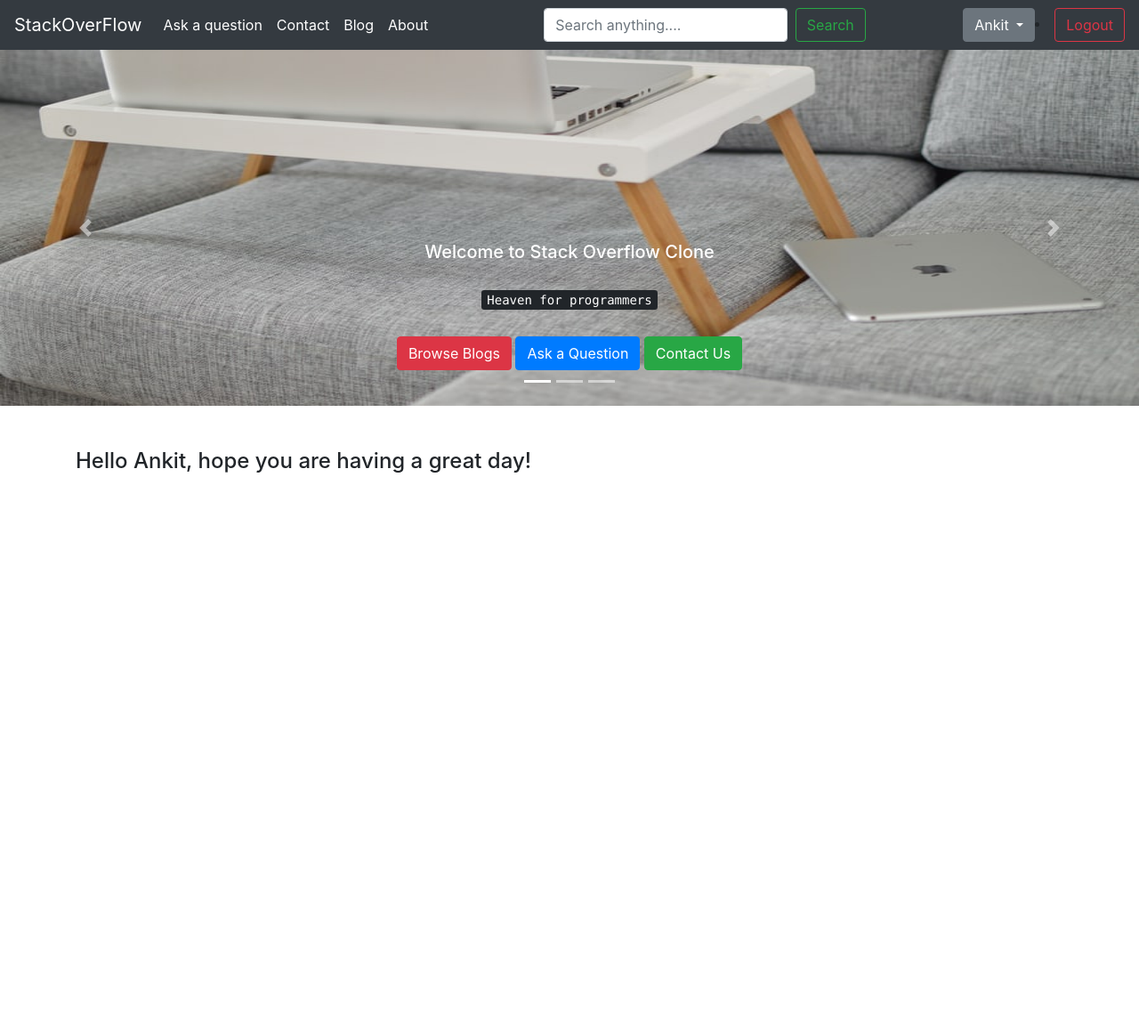
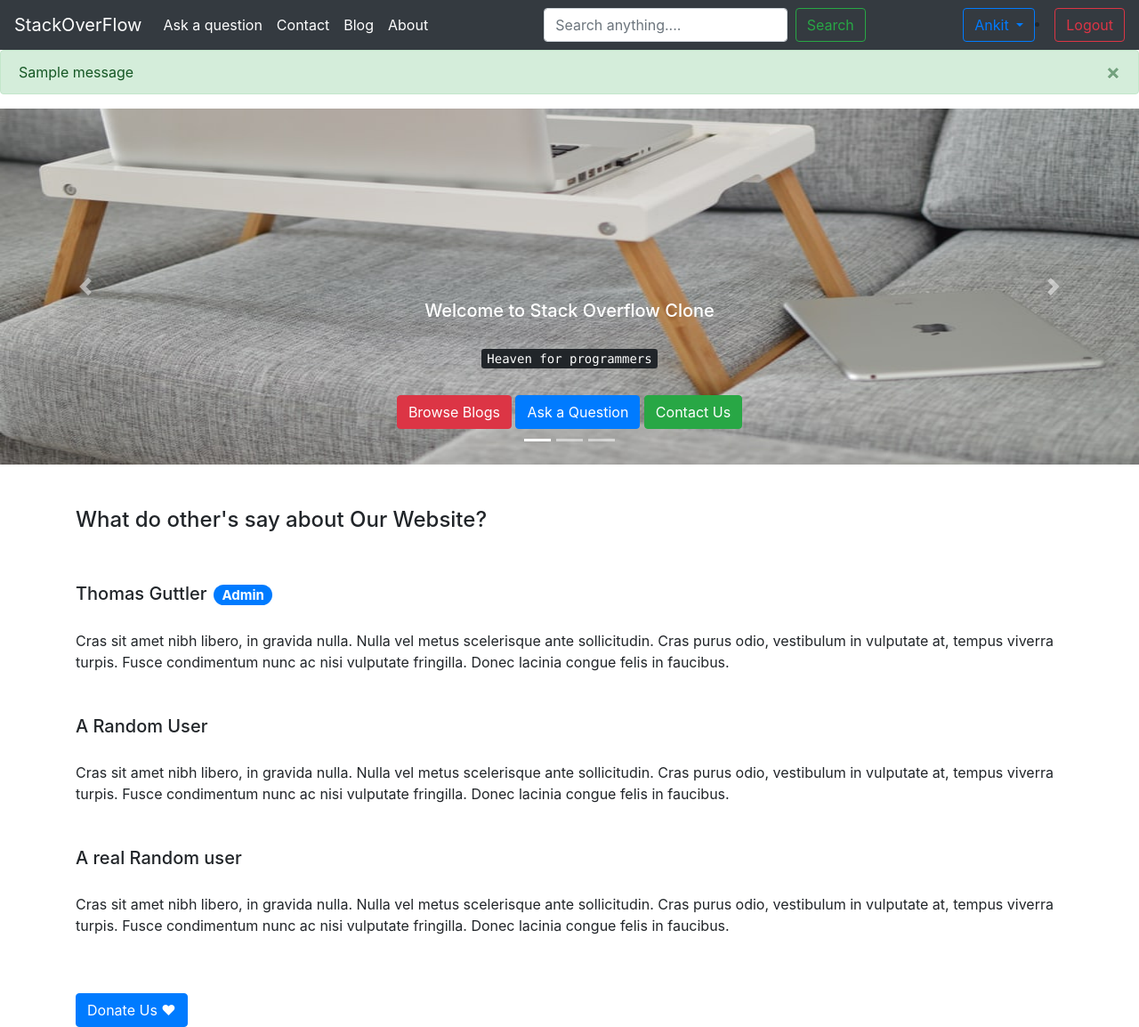
Before and after one commit to AnkitMitraOfficial/StackOverflowClone, a Django app: page /home/ in a window 1280 px wide. Shown: the whole page at 89% size. Before the commit the page ends 531 px from the top, so only its background shows below. Run offline with Django 3.2, Linux system fonts and the light colour scheme; a user stored in the database is signed in; one stand-in notice (Sample message) is shown; some libraries are stand-ins or nearby versions.

Commit message:
Small updates in the home and profile page

```diff
--- a/Authentication/templates/account/email/base_message.txt
+++ b/Authentication/templates/account/email/base_message.txt
@@ -3,5 +3,5 @@
 {% block content %}{% endblock %}
 
 {% blocktrans with site_name=current_site.name site_domain=current_site.domain %}Thank you for using {{ site_name }}!
-{{ site_domain }}{% endblocktrans %}
+{{ site_domain }} team {% endblocktrans %}
 {% endautoescape %}
--- a/Authentication/templates/account/messages/email_confirmation_sent.txt
+++ b/Authentication/templates/account/messages/email_confirmation_sent.txt
@@ -1,2 +1,2 @@
 {% load i18n %}
-{% blocktrans %}Confirmation e-mail sent to {{email}}.{% endblocktrans %}
+{% blocktrans %}Confirmation e-mail sent to {{email}}{% endblocktrans %}
--- a/HomeSite/urls.py
+++ b/HomeSite/urls.py
@@ -38,8 +38,6 @@ urlpatterns = [
      path('account/', include('Authentication.urls')),
      path('home/', include('StackoverflowClone.urls')),
 
-    #delete user
-    #  path('del_user/(?P<username>[\w|\W.-]+)/$',views.del_user),
 ]
 
 handler404 = 'Contact.views.error_404_view'
--- a/StackoverflowClone/templates/StackoverflowClone/about.html
+++ b/StackoverflowClone/templates/StackoverflowClone/about.html
@@ -30,7 +30,7 @@
                                                                                 -- Ankit Mitra</pre>
 </div>
 <div class="container">
-  <h3 class="text-center">Our team</h3><br>
+  <h3 class="text-center">Meet the team</h3><br>
   <div class="row featurette mt-4 d-flex justify-content-center align-items-center"><br>
     <div class="col-md-7">
       <h2 class="featurette-heading">Ankit Mitra ---<span class="text-muted"> Owner, Founder</span></h2><br>
--- a/StackoverflowClone/templates/StackoverflowClone/base.html
+++ b/StackoverflowClone/templates/StackoverflowClone/base.html
@@ -55,18 +55,21 @@
             <input class="form-control mr-sm-1" type="search" placeholder="Search anything...." aria-label="Search" name="query" id="query" >
             <button class="btn btn-outline-success my-2 my-sm-0" type="submit">Search</button>
         </form>
-      </ul>
-
-<div class="btn-group">
-  <button class="btn btn-secondary dropdown-toggle" type="button" data-toggle="dropdown" aria-haspopup="true" aria-expanded="false">
+      </ul><div class="dropdown">
+        <button class="btn btn-outline-primary dropdown-toggle" type="button" id="dropdownMenuMenu" data-toggle="dropdown"
+          aria-haspopup="true" aria-expanded="false">
           {{ user.username }}
         </button>
-  <div class="dropdown-menu">
+        <div class="dropdown-menu" aria-labelledby="dropdownMenuMenu">
+          <button class="dropdown-item disabled" type="button">{{ user.username }}<br><small>{{ user.email }}</small></button>
+          <div class="dropdown-divider"></div>
           <a href="{% url 'profile' %}" class="dropdown-item">Your Profile</a>
-    <a class="dropdown-item" href="#">Change Password</a>
+          <a class="dropdown-item" href="{% url 'account_change_password' %}">Change Password</a>
           <a class="dropdown-item" href="#">Your questions</a>
           <div class="dropdown-divider"></div>
+          <a class="dropdown-item" href="#">Change Password</a>
           <a class="dropdown-item" href="{% url 'account_logout' %}">Logout</a>
+        </div>
       </div>
       <form action="{% url 'account_logout' %}" class="form-inline my-2 my-lg-0">
         <li class="nav-item active">
@@ -105,26 +108,20 @@
       </ul>
     </div>
   </nav>
+  {% endif %}
   {% if messages %}
-  {% endif %}
-  <ul class="messages">
+  <ul class="messages px-0 mb-0">
       {% for message in messages %}
-      <div class="alert alert-{{ message.tags }} alert-dismissible fade show my-0" role="alert">
-        <b>{{ message }}</b>
+      <div class="alert alert-{{ message.tags }} alert-dismissible fade show" role="alert">
+        {{ message }}
         <button type="button" class="close" data-dismiss="alert" aria-label="Close">
           <span aria-hidden="true">&times;</span>
         </button>
       </div>
       {% endfor %}
+      {% endif %}
   </ul>
-  {% endif %}
 </div>
-  <!-- Optional JavaScript; choose one of the two! -->
-
-
   {% block content %}{% endblock content %}
-
-
 </body>
-
 </html>
--- a/StackoverflowClone/templates/StackoverflowClone/home.html
+++ b/StackoverflowClone/templates/StackoverflowClone/home.html
@@ -5,7 +5,7 @@
     <title>StackOverFlowClone</title>
 
     {% if user.is_authenticated %}
-<div id="carouselExampleCaptions" class="carousel slide" data-ride="carousel">
+<div id="carouselExampleCaptions" class="carousel slide " data-ride="carousel">
   <ol class="carousel-indicators">
     <li data-target="#carouselExampleCaptions" data-slide-to="0" class="active"></li>
     <li data-target="#carouselExampleCaptions" data-slide-to="1"></li>
@@ -53,7 +53,56 @@
   </a>
 </div><br><br>
 <div class="container text-container">
-  <h4>Hello {{ user.username }}, hope you are having a great day!</h4>
+  <h4>What do other's say about Our Website?</h4><br><br>
+  <ul class="list-unstyled">
+    <li class="media">
+      <div class="media-body">
+        <h5 class="mt-0 mb-1">Thomas Guttler<span class="badge badge-pill badge-primary mx-2">Admin</span></h5><br>
+        Cras sit amet nibh libero, in gravida nulla. Nulla vel metus scelerisque ante sollicitudin. Cras purus odio, vestibulum in vulputate at, tempus viverra turpis. Fusce condimentum nunc ac nisi vulputate fringilla. Donec lacinia congue felis in faucibus.
+      </div>
+    </li><br><br>
+    <li class="media">
+      <div class="media-body">
+        <h5 class="mt-0 mb-1">A Random User</h5><br>
+        Cras sit amet nibh libero, in gravida nulla. Nulla vel metus scelerisque ante sollicitudin. Cras purus odio, vestibulum in vulputate at, tempus viverra turpis. Fusce condimentum nunc ac nisi vulputate fringilla. Donec lacinia congue felis in faucibus.
+      </div>
+    </li><br><br>
+    <li class="media">
+      <div class="media-body">
+        <h5 class="mt-0 mb-1">A real Random user</h5><br>
+        Cras sit amet nibh libero, in gravida nulla. Nulla vel metus scelerisque ante sollicitudin. Cras purus odio, vestibulum in vulputate at, tempus viverra turpis. Fusce condimentum nunc ac nisi vulputate fringilla. Donec lacinia congue felis in faucibus.
+      </div>
+    </li>
+  </ul>
+<br><br>
+<button type="button" class="btn btn-primary" data-toggle="modal" data-target="#staticBackdrop">
+  Donate Us &#10084;
+</button>
+
+<!-- Modal -->
+<div class="modal fade" id="staticBackdrop" data-backdrop="static" data-keyboard="false" tabindex="-1" aria-labelledby="staticBackdropLabel" aria-hidden="true">
+  <div class="modal-dialog">
+    <div class="modal-content">
+      <div class="modal-header">
+        <h5 class="modal-title" id="staticBackdropLabel">Donate Us &#10084;</h5>
+        <button type="button" class="close" data-dismiss="modal" aria-label="Close">
+          <span aria-hidden="true">&times;</span>
+        </button>
+      </div>
+      <div class="modal-body">
+        StackOverFlowClone costs you nothing and is free of advertising. We put a lot of work in StackOverFlowClone and cover running costs like servers, SSL certificates, hosting and much more. Because we would like to keep StackOverFlowClone advertising-free we try to finance StackOverFlowClone from donations.
+
+By supporting us with a donation you enable less-financially solvent users (especially programmers) to use our platform for free. You can donate via paypal or credit card.
+
+Thank you very much!
+      </div>
+      <div class="modal-footer">
+        <button type="button" class="btn btn-secondary" data-dismiss="modal">Close</button>
+        <button type="button" class="btn btn-primary">Donate Us</button>
+      </div>
+    </div>
+  </div>
+</div>
 </div>
 {% else %}
 <div id="carouselExampleCaptions" class="carousel slide" data-ride="carousel">
```
Also changed, not shown: Contact/templates/Contact/profile.html (+22 -11 lines), HomeSite/settings.py (+8 -5 lines), db.sqlite3. Lines whose indentation alone changed are shown as unchanged.
